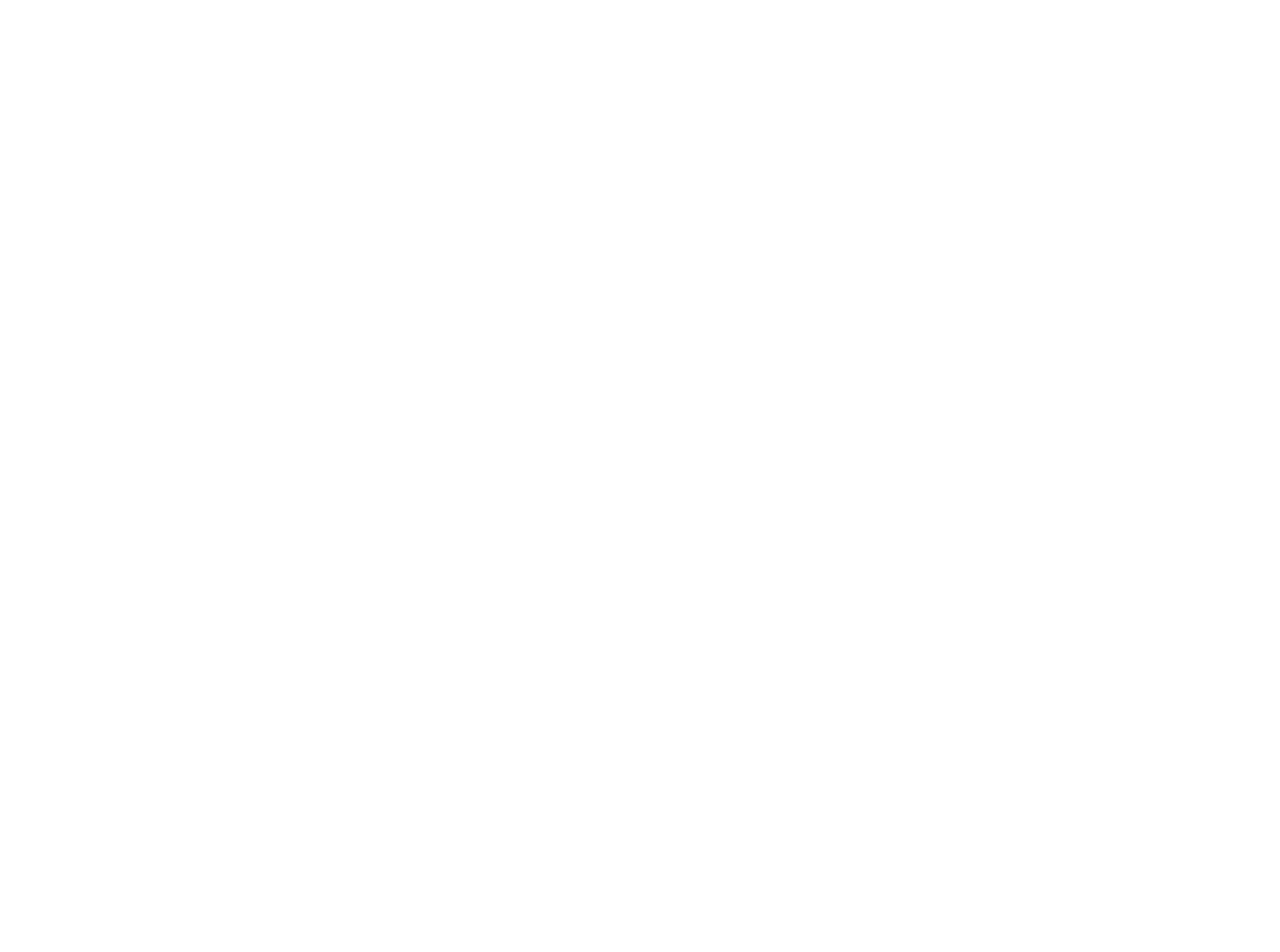
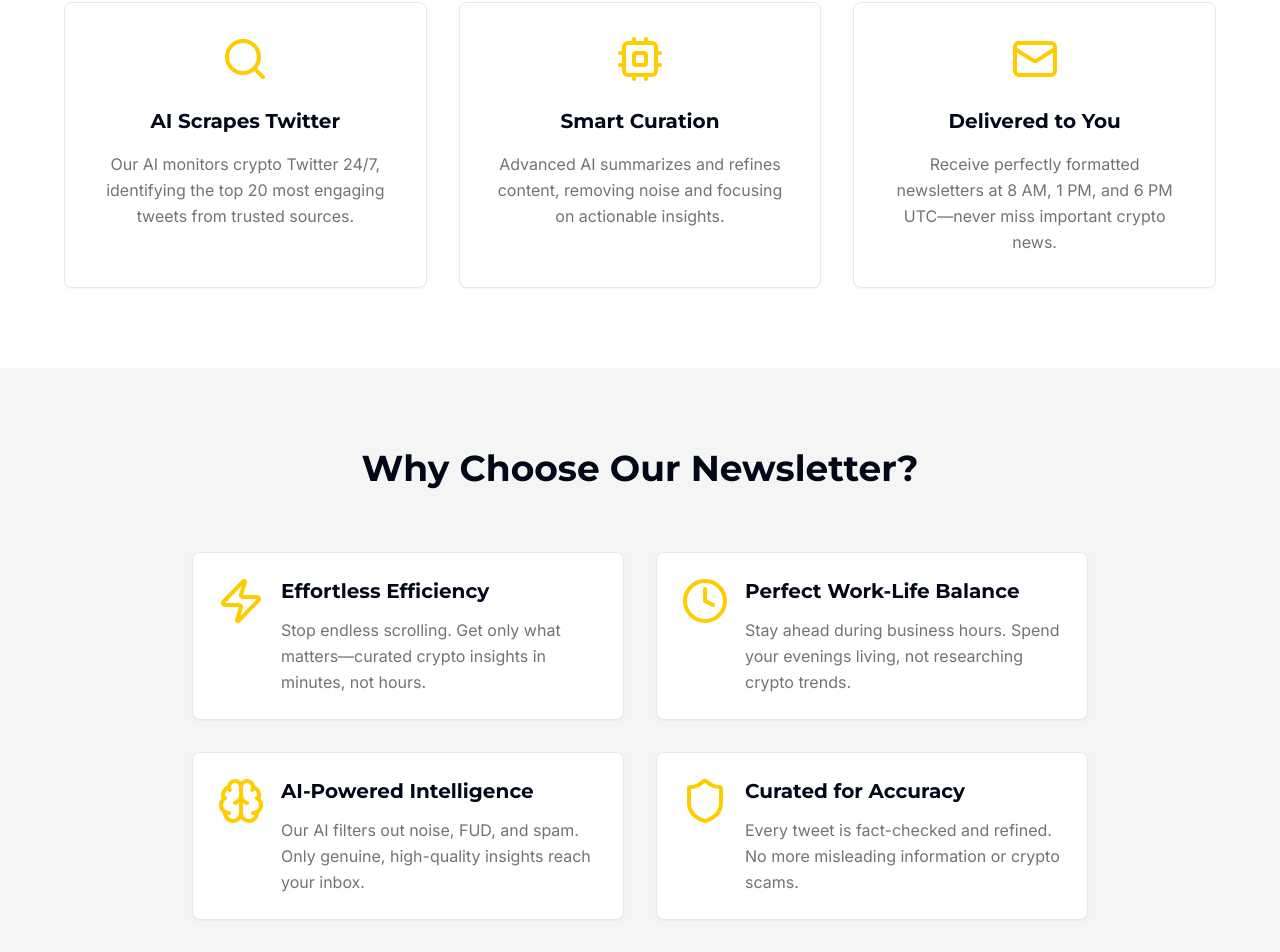
Before and after one commit to vellankis-space/neo-coin-brief, a React (Vite) app: page / in a window 1280 px wide. Shown: the part 982-1934 px from the top of the page. Before the commit the page ends 800 px from the top, so only its background shows below. Built offline with nearby package versions, Linux system fonts and the light colour scheme.

Commit message:
Add How It Works and Features sections
Implement the "How It Works" section with a 3-column layout for steps and the "Features" section with a 2x2 grid for feature cards. Both sections will include responsive design, custom styling for cards, icons, and text, and hover effects for the feature cards.

```diff
--- /dev/null
+++ b/src/components/Features.tsx
@@ -0,0 +1,67 @@
+import { Zap, Clock, Brain, Shield } from 'lucide-react';
+import { Card, CardContent } from '@/components/ui/card';
+
+const Features = () => {
+  const features = [
+    {
+      icon: Zap,
+      title: "Effortless Efficiency",
+      description: "Stop endless scrolling. Get only what matters—curated crypto insights in minutes, not hours."
+    },
+    {
+      icon: Clock,
+      title: "Perfect Work-Life Balance",
+      description: "Stay ahead during business hours. Spend your evenings living, not researching crypto trends."
+    },
+    {
+      icon: Brain,
+      title: "AI-Powered Intelligence",
+      description: "Our AI filters out noise, FUD, and spam. Only genuine, high-quality insights reach your inbox."
+    },
+    {
+      icon: Shield,
+      title: "Curated for Accuracy",
+      description: "Every tweet is fact-checked and refined. No more misleading information or crypto scams."
+    }
+  ];
+
+  return (
+    <section className="py-20 bg-light-gray">
+      <div className="container mx-auto px-4">
+        <h2 className="text-4xl font-montserrat font-bold text-center text-foreground mb-16">
+          Why Choose Our Newsletter?
+        </h2>
+
+        <div className="grid grid-cols-1 md:grid-cols-2 gap-8 max-w-4xl mx-auto">
+          {features.map((feature, index) => {
+            const IconComponent = feature.icon;
+            return (
+              <Card
+                key={index}
+                className="p-6 hover:scale-102 hover:shadow-lg transition-all duration-300 cursor-pointer"
+              >
+                <CardContent className="p-0">
+                  <div className="flex items-start gap-4">
+                    <div className="flex-shrink-0">
+                      <IconComponent className="w-12 h-12 text-accent" />
+                    </div>
+                    <div>
+                      <h3 className="text-xl font-montserrat font-semibold text-card-foreground mb-3">
+                        {feature.title}
+                      </h3>
+                      <p className="text-muted-foreground leading-relaxed">
+                        {feature.description}
+                      </p>
+                    </div>
+                  </div>
+                </CardContent>
+              </Card>
+            );
+          })}
+        </div>
+      </div>
+    </section>
+  );
+};
+
+export default Features;
--- /dev/null
+++ b/src/components/HowItWorks.tsx
@@ -0,0 +1,55 @@
+import { Search, Cpu, Mail } from 'lucide-react';
+
+const HowItWorks = () => {
+  const steps = [
+    {
+      icon: Search,
+      title: "AI Scrapes Twitter",
+      description: "Our AI monitors crypto Twitter 24/7, identifying the top 20 most engaging tweets from trusted sources."
+    },
+    {
+      icon: Cpu,
+      title: "Smart Curation",
+      description: "Advanced AI summarizes and refines content, removing noise and focusing on actionable insights."
+    },
+    {
+      icon: Mail,
+      title: "Delivered to You",
+      description: "Receive perfectly formatted newsletters at 8 AM, 1 PM, and 6 PM UTC—never miss important crypto news."
+    }
+  ];
+
+  return (
+    <section className="py-20 bg-background">
+      <div className="container mx-auto px-4">
+        <h2 className="text-4xl font-montserrat font-bold text-center text-foreground mb-16">
+          How It Works
+        </h2>
+
+        <div className="grid grid-cols-1 md:grid-cols-3 gap-8 max-w-6xl mx-auto">
+          {steps.map((step, index) => {
+            const IconComponent = step.icon;
+            return (
+              <div
+                key={index}
+                className="text-center p-8 rounded-lg bg-card border shadow-sm hover:shadow-md transition-all duration-300 hover:scale-102"
+              >
+                <div className="flex justify-center mb-6">
+                  <IconComponent className="w-12 h-12 text-accent" />
+                </div>
+                <h3 className="text-xl font-montserrat font-semibold text-card-foreground mb-4">
+                  {step.title}
+                </h3>
+                <p className="text-muted-foreground leading-relaxed">
+                  {step.description}
+                </p>
+              </div>
+            );
+          })}
+        </div>
+      </div>
+    </section>
+  );
+};
+
+export default HowItWorks;
--- a/src/pages/Index.tsx
+++ b/src/pages/Index.tsx
@@ -1,5 +1,7 @@
 import CryptoTicker from '@/components/CryptoTicker';
 import HeroSection from '@/components/HeroSection';
+import HowItWorks from '@/components/HowItWorks';
+import Features from '@/components/Features';
 
 const Index = () => {
   return (
@@ -9,6 +11,12 @@ const Index = () => {
 
       {/* Hero section with subscription form */}
       <HeroSection />
+
+      {/* How it works process */}
+      <HowItWorks />
+
+      {/* Features overview */}
+      <Features />
     </>
   );
 };
--- a/tailwind.config.ts
+++ b/tailwind.config.ts
@@ -101,6 +101,9 @@ export default {
 			animation: {
 				'accordion-down': 'accordion-down 0.2s ease-out',
 				'accordion-up': 'accordion-up 0.2s ease-out'
+			},
+			scale: {
+				'102': '1.02'
 			}
 		}
 	},
```
